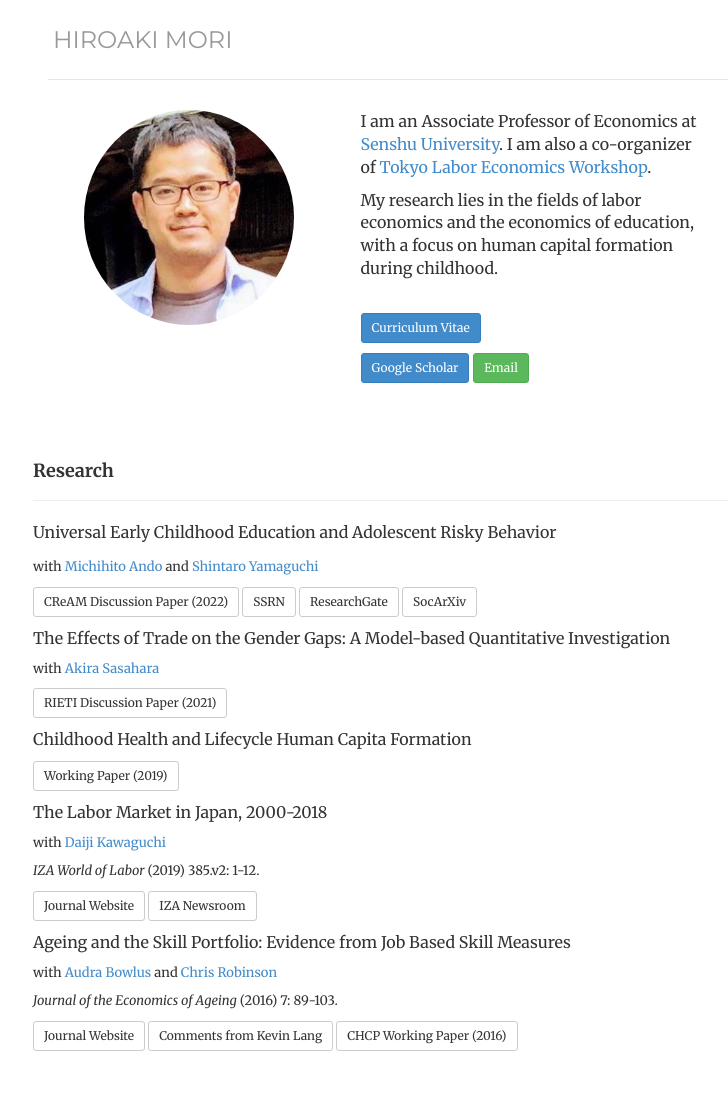
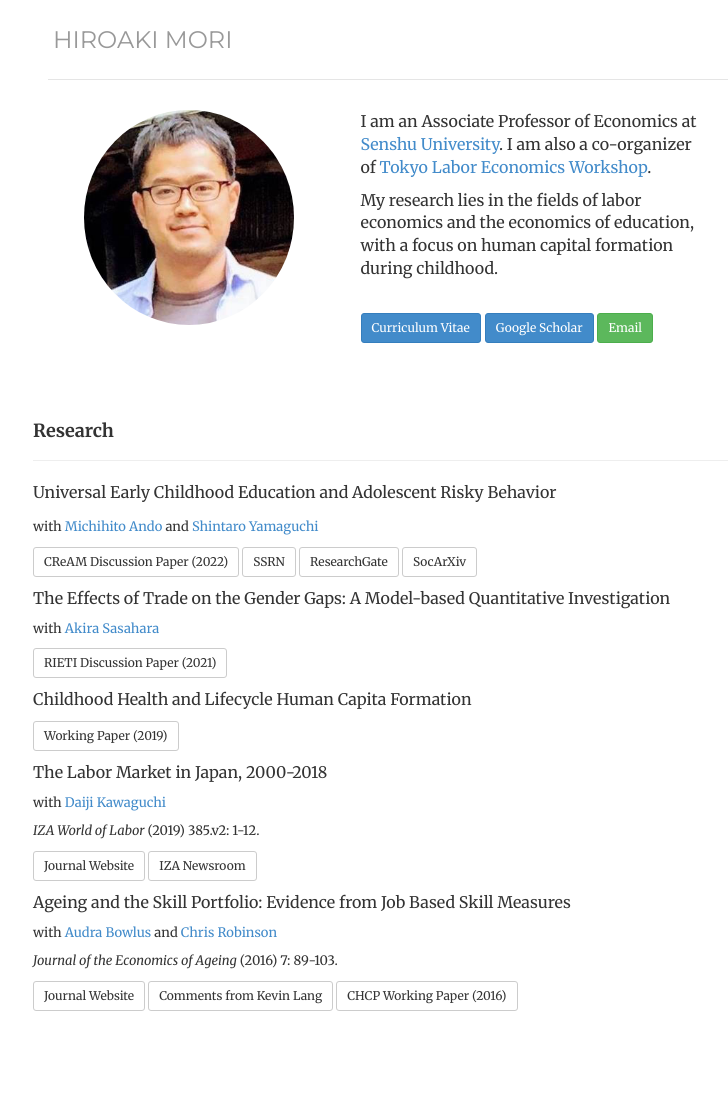
Before and after one commit to morihiroaki/morihiroaki.github.io, a Jekyll site: the page built from index.html, in a window 1280 px wide. Shown: the whole page, without its empty margins (237-965 px from the left). Built offline with Jekyll 4.4.1, drawn with Linux system fonts in a browser that asks for light colours; after the commit the page ends 1061 px from its top, so only the background shows below that.

Commit message:
Update index.html

```diff
--- a/index.html
+++ b/index.html
@@ -23,7 +23,7 @@ description:
 <p> My research lies in the fields of labor economics and the economics of education, with a focus on human capital formation during childhood. </p>
 <br/>
 <p><a href="/files/cv_mori_new.pdf" target="_blank" class="btn btn-primary btn-sm" role="button">Curriculum Vitae</a>
-<p><a href="https://onl.bz/SiyAhCp" target="_blank" class="btn btn-primary btn-sm" role="button">Google Scholar</a>
+<a href="https://onl.bz/SiyAhCp" target="_blank" class="btn btn-primary btn-sm" role="button">Google Scholar</a>
 <a href="mailto:h.mori@isc.senshu-u.ac.jp" class="btn btn-success btn-sm" role="button">Email</a></p>
  <br/><br/><br/>
 </div>
```
